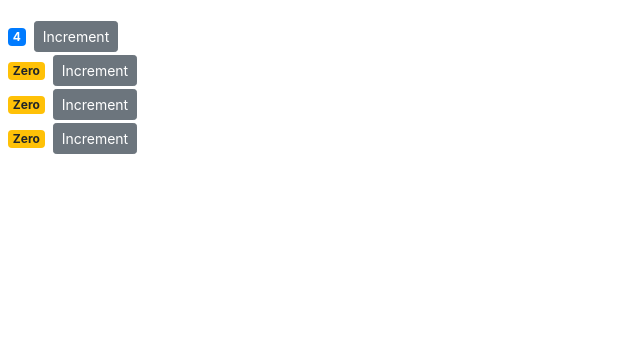
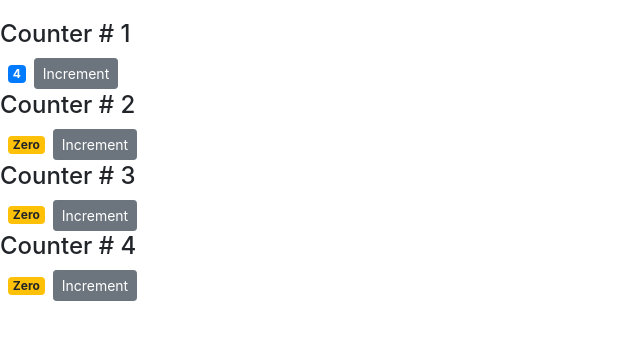
Before and after one commit to InfoTechSole/react-practice, a React (Create React App) app: page / in a window 1280 px wide. Shown: the top 340 px of the page, without its empty margins (0-640 px from the left). Built offline with nearby package versions, Linux system fonts and the light colour scheme.

Commit message:
4-NestedComponents 4rd lecture -- Passing children to components

```diff
--- a/src/components/counter.jsx
+++ b/src/components/counter.jsx
@@ -21,12 +21,22 @@
 
   render() {
     console.log(this.props);
+    // It will print following result:
+    // {value: 4, children: {…}}
+    // children:
+    // $$typeof: Symbol(react.element)
+    // key: null
+    // props: {children: " Title "}
+    // ref: null
+    // type: "h4"
+
     return (
       <React.Fragment>
         <div>
+          {this.props.children} {/* It will print 'Title' */}
           <span className={this.getBadgeClasses()}> {this.formatCount()} </span>
           <button
-            onClick={() => this.handleIncrement({ id: 1 })}
+            onClick={() => this.handleIncrement()}
             className="btn btn-secondary btn-sm"
           >
             Increment
--- a/src/components/counters.jsx
+++ b/src/components/counters.jsx
@@ -14,7 +14,10 @@
     return (
       <div>
         {this.state.counters.map(counter => (
-          <Counter key={counter.id} value={counter.value} />
+          <Counter key={counter.id} value={counter.value}>
+            {/* <h4> Title </h4> */}
+            <h4> Counter # {counter.id} </h4>
+          </Counter>
         ))}
       </div>
     );
```
